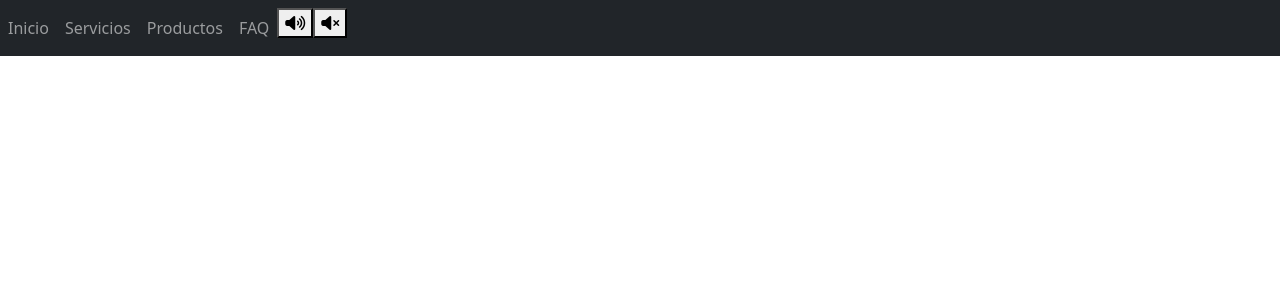
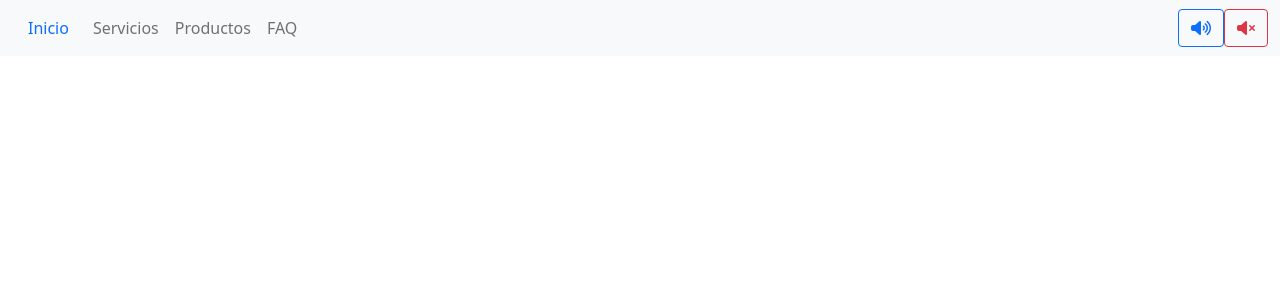
Before and after one commit to omar117/Proyecto-Estetica, an Angular app in the folder my-app/: page /home in a window 1280 px wide. Shown: the top 300 px of the page. Built offline with nearby package versions, Linux system fonts and the light colour scheme.

Commit message:
Cambie el navbar y modifique los botones

```diff
--- a/my-app/src/app/navbar/navbar.component.html
+++ b/my-app/src/app/navbar/navbar.component.html
@@ -1,25 +1,28 @@
-<nav class="navbar navbar-expand-md navbar-dark bg-dark">
+<nav class="navbar navbar-expand-lg navbar-light bg-light">
+  <div class="container-fluid">
+    <a class="nav-link" [routerLink]="['home']">Inicio</a>
+    <button class="navbar-toggler" type="button" data-bs-toggle="collapse" data-bs-target="#navbarSupportedContent"
+      aria-controls="navbarSupportedContent" aria-expanded="false" aria-label="Toggle navigation">
+      <span class="navbar-toggler-icon"></span>
+    </button>
     <div class="collapse navbar-collapse" id="navbarSupportedContent">
-    <ul class="navbar-nav mr-auto">
-      <li class="nav-item" routerLinkActive="active">
-        <a class="nav-link" [routerLink]="['home']">Inicio</a>
-      </li>
-      <li class="nav-item" routerLinkActive="active">
+      <ul class="navbar-nav me-auto mb-2 mb-lg-0">
+        <li class="nav-item">
           <a class="nav-link" [routerLink]="['servicios']">Servicios</a>
         </li>
-      <li class="nav-item" routerLinkActive="active">
+        <li class="nav-item">
           <a class="nav-link" [routerLink]="['productos']">Productos</a>
         </li>
-      <li class="nav-item" routerLinkActive="active">
+        <li class="nav-item">
           <a class="nav-link" [routerLink]="['ayuda']">FAQ</a>
         </li>
-      <li class="bocina">
-        <button type="button" (click)="habla()"><i class="fas fa-volume-up"></i></button>
-      </li>
-      <li class="bocina">
-        <button type="button" (click)="silencio()"><i class="fas fa-volume-mute"></i></button>
-      </li>
-      <!--Termina-->
       </ul>
+      <form class="d-flex">
+        <button type="button" (click)="habla()" class="btn btn-outline-primary"><i
+            class="fas fa-volume-up"></i></button>
+        <button type="button" (click)="silencio()" class="btn btn-outline-danger"><i
+            class="fas fa-volume-mute"></i></button>
+      </form>
+    </div>
   </div>
 </nav>
```
Lines whose indentation alone changed are shown as unchanged.
